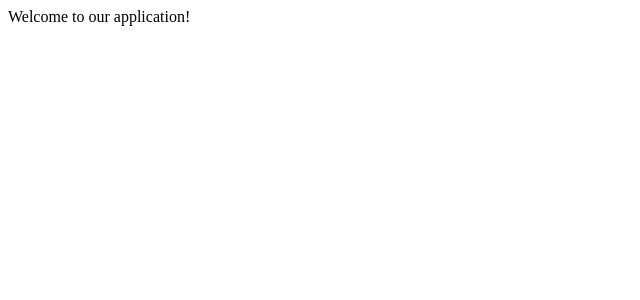
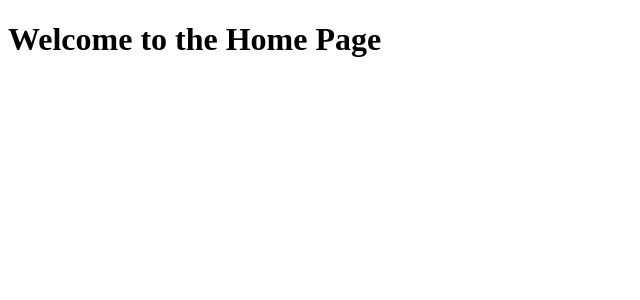
Before and after one commit to Mihret4204/Expense-Tracker-Website, a React app in the folder frontend/: page / in a window 1280 px wide. Shown: the top 300 px of the page, without its empty margins (0-640 px from the left). Built offline with nearby package versions, Linux system fonts and the light colour scheme; the HTML template or start-up script is replaced by a standard one.

Commit message:
refactor: add base Layout component

```diff
--- a/frontend/src/App.jsx
+++ b/frontend/src/App.jsx
@@ -1,5 +1,10 @@
-function welcomeMessage() {
-  return `Welcome to our application!`;
-}
+import Layout from "./components/Layout";
+function App(){
+  return (
 
-export default welcomeMessage;
+    <Layout />
+
+  )
+};
+
+export default App;
--- /dev/null
+++ b/frontend/src/components/Layout.jsx
@@ -0,0 +1,8 @@
+import Home from '../pages/Home.jsx';
+
+function Layout() {
+    return (
+        <Home />
+    );
+}
+export default Layout;
--- /dev/null
+++ b/frontend/src/pages/Home.jsx
@@ -0,0 +1,4 @@
+function Home() {
+  return <h1>Welcome to the Home Page</h1>;
+}
+export default Home;
```
